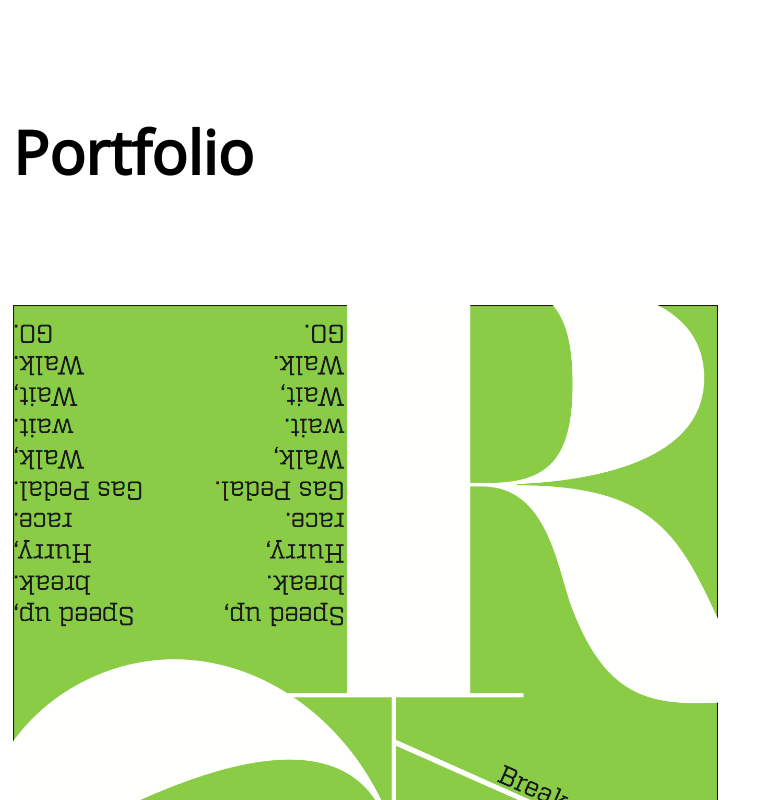
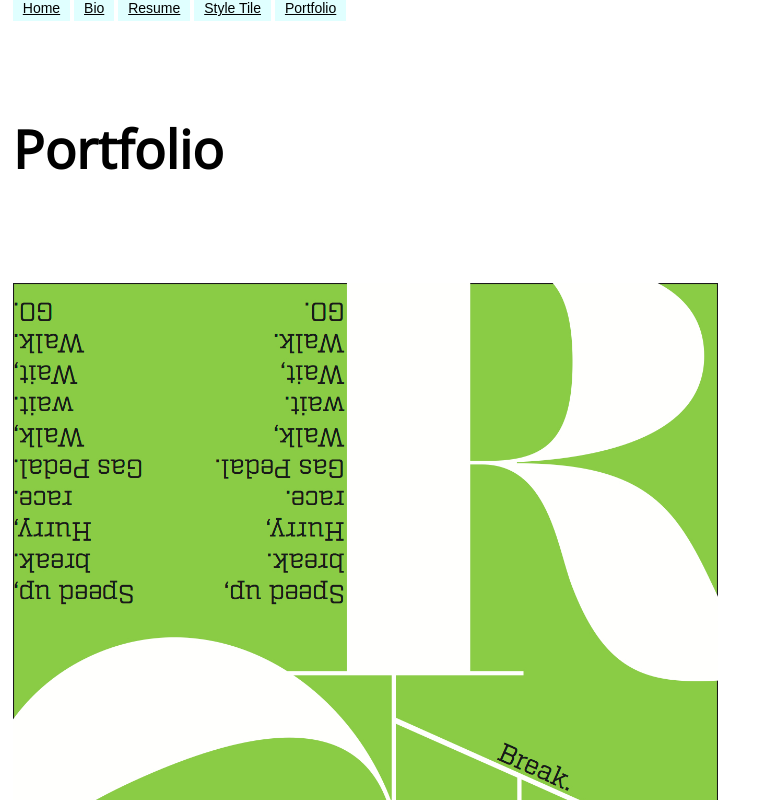
Before and after one commit to kharisgoldman/p4-portfolio1, a plain HTML site: page index.html in a window 1280 px wide. Shown: the top 800 px of the page, without its empty margins (0-768 px from the left). Drawn offline with nearby package versions, Linux system fonts and the light colour scheme; a web font is replaced by a local one.

Commit message:
version 8

```diff
--- a/css/styles.css
+++ b/css/styles.css
@@ -1,6 +1,7 @@
 /* Your Website Styles */
 body{
   background: white;
+    font-size: 14px;
 }
 
 /* Set Your Own Margin & Padding */
@@ -21,6 +22,7 @@
 
 }
 
+        a { color: black; background: lightcyan; padding: 5px 10px; margin: 30px 0px; float: none; } a:hover { background-color: black; color: lightcyan; }
 
 h2{
 
@@ -53,11 +55,7 @@
   max-width: 100%;
 }
 
-a{
 
-  color: white;
-
-}
 
 /* Gallery Stying */
 .gallery .control-button {
--- a/index.html
+++ b/index.html
@@ -26,6 +26,14 @@
 
 	<div class="container showgrid">
 		<div>
+            <a href="https://kharisgoldman.github.io/p5-final">Home</a>
+    <a href="https://kharisgoldman.github.io/p1-bio">Bio</a>
+    <a href="https://kharisgoldman.github.io/p2-resume1">Resume</a>
+    <a href="https://http://kharisgoldman.github.io/p3-style-tile1/">Style Tile</a>
+    <a href="https://kharisgoldman.github.io/p4-portfolio1/">Portfolio</a>
+
+</nav>
+
 			<h1>Portfolio</h1>
 		</div>
 
```
